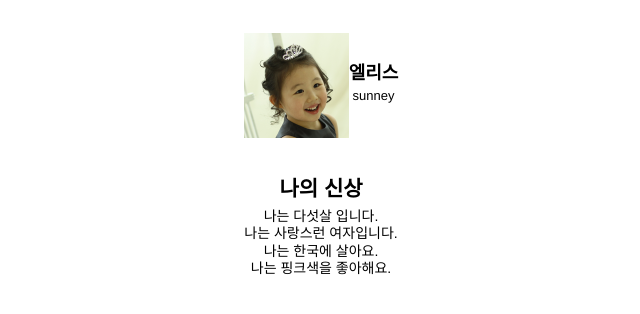
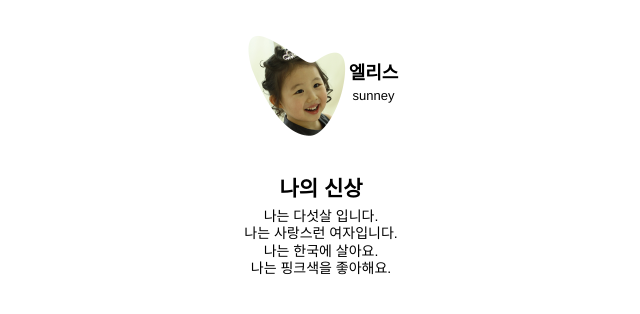
Before and after one commit to qnfzks55/webkit_css, a plain HTML site: page 02_02_sample_default.html in a window 1280 px wide. Shown: the whole page, without its empty margins (319-959 px from the left). Drawn offline with Linux system fonts and the light colour scheme.

Commit message:
마스크 배경 작업반영완료

```diff
--- a/02_02_sample_default.html
+++ b/02_02_sample_default.html
@@ -55,6 +55,8 @@ html,body{
 .my .profile_picture{
 	width:105px;
 	height:105px;
+	-webkit-mask-image: url(img/profile_mask.png);
+	-webkit-mask-size: 105px;
 }
 .my h1 .name,
 .my h1 .nickname{
```
